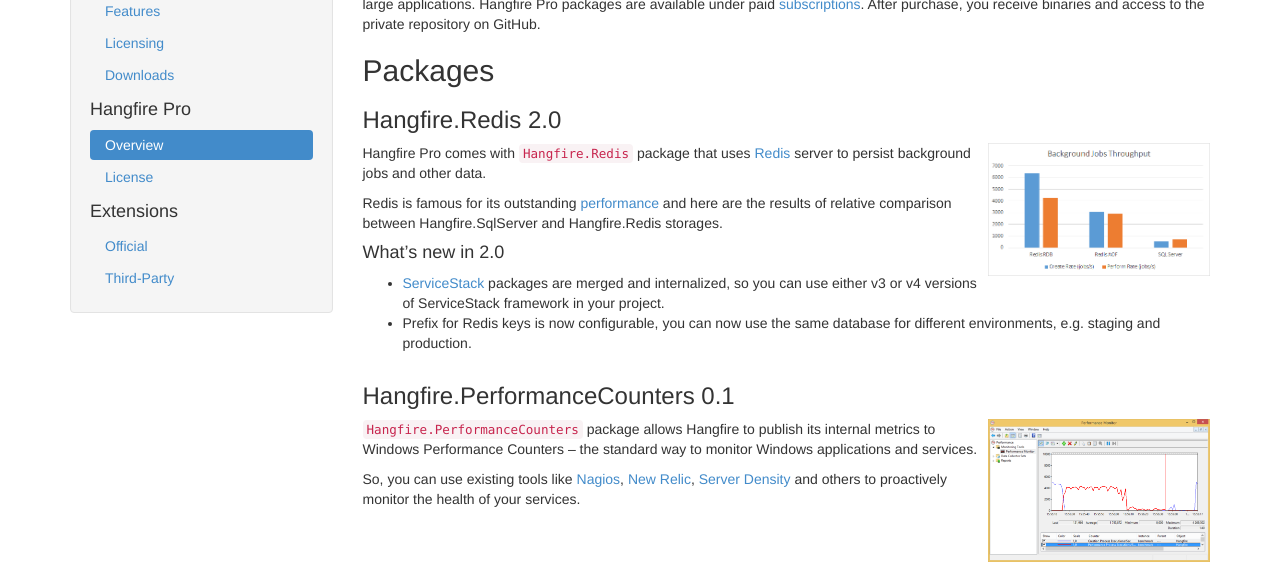
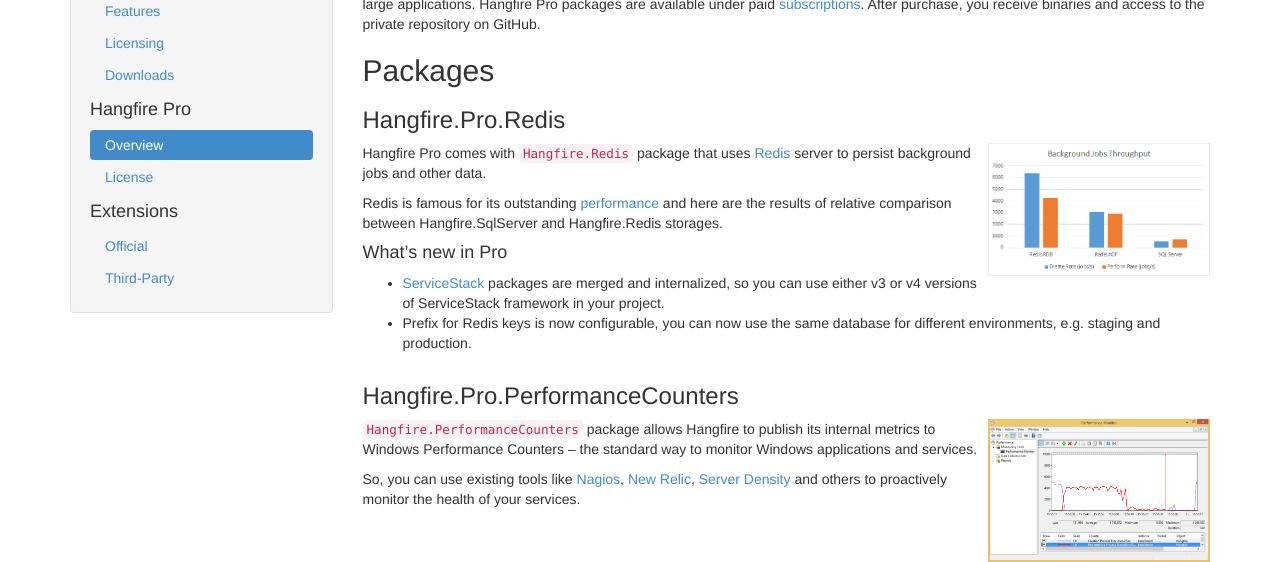
Before and after one commit to HangfireIO/Hangfire.io, a Jekyll site: the page built from pro/index.md, in a window 1280 px wide. Shown: the part 147-709 px from the top of the page. Built offline with Jekyll 4.4.1, drawn with Linux system fonts in a browser that asks for light colours; nearby versions of some CDN libraries; Markdown is read by kramdown in place of the engine named in the settings.

Commit message:
Update package names for pro

```diff
--- a/pro/index.md
+++ b/pro/index.md
@@ -10,7 +10,7 @@
 
 ## Packages
 
-### Hangfire.Redis 2.0
+### Hangfire.Pro.Redis
 
 <a class="pull-right" style="margin-left: 10px;" href="/img/storage-compare.png" data-lightbox="Screenshots">
     <img src="/img/storage-compare.png" alt="Background Jobs Throughput" width="222">
@@ -20,14 +20,14 @@
 
 Redis is famous for its outstanding [performance](http://redis.io/topics/benchmarks) and here are the results of relative comparison between Hangfire.SqlServer and Hangfire.Redis storages.
 
-#### What's new in 2.0
+#### What's new in Pro
 
 * [ServiceStack](https://servicestack.net/) packages are merged and internalized, so you can use either v3 or v4 versions of ServiceStack framework in your project.
 * Prefix for Redis keys is now configurable, you can now use the same database for different environments, e.g. staging and production.
 
 <div class="clearfix"></div>
 
-### Hangfire.PerformanceCounters 0.1
+### Hangfire.Pro.PerformanceCounters
 
 <a class="pull-right" style="margin-left: 10px;" href="/img/perfmon.png" data-lightbox="Screenshots">
     <img src="/img/perfmon.png" alt="Performance Monitor" width="222">
```
